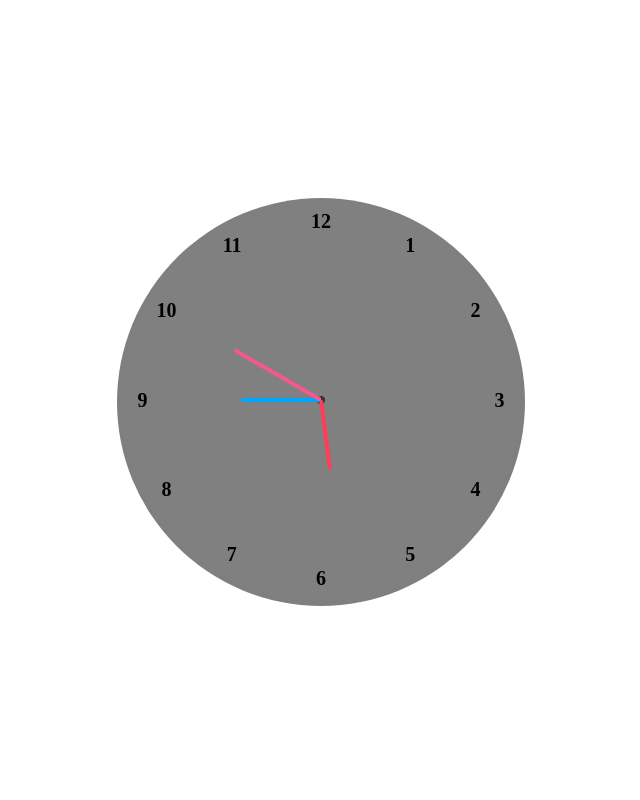
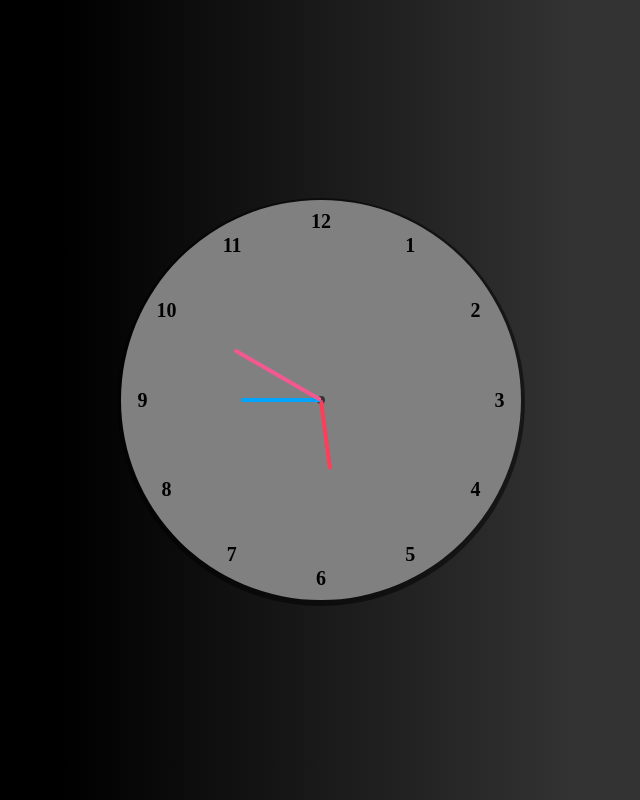
Before and after one commit to vikashpal28/AnalogClock, a browser extension: page analogClock/index.html in a window 1280 px wide. Shown: the whole page, without its empty margins (319-959 px from the left). Drawn offline with Linux system fonts and the light colour scheme.

Commit message:
change the body background color

```diff
--- a/analogClock/style.css
+++ b/analogClock/style.css
@@ -8,6 +8,7 @@ body{
     align-items: center;
     justify-content: center;
     min-height: 100vh;
+    background: linear-gradient(90deg,black 30%,#333 70%);
 }
 .container{
     position: relative;
```
